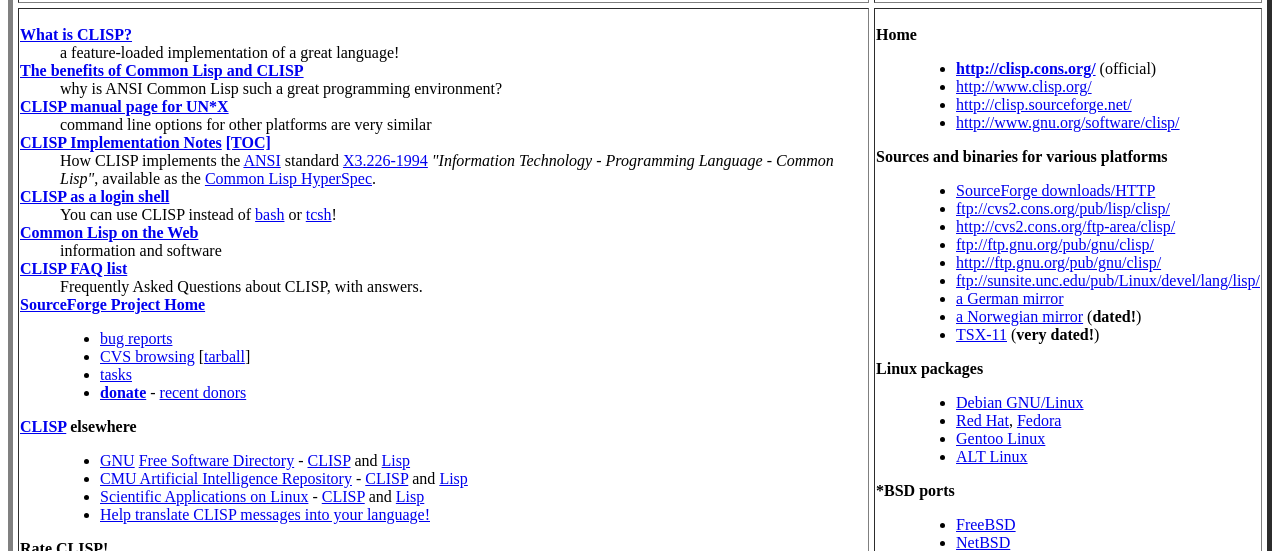
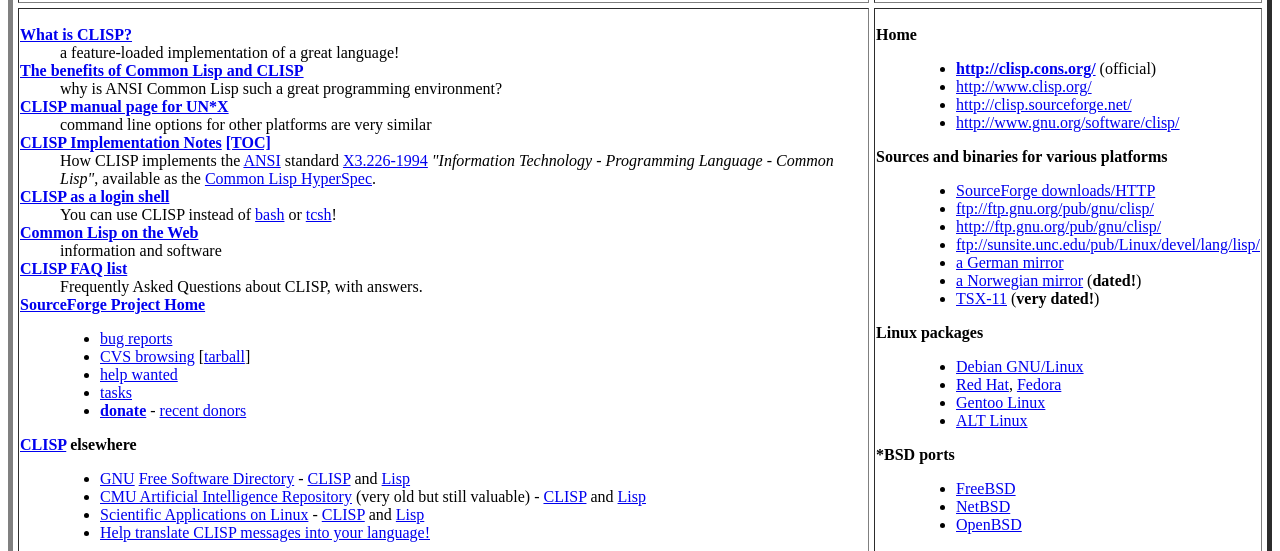
Before and after one commit to gnu-mirror-unofficial/clisp, a PHP site: page / in a window 1280 px wide. Shown: the part 320-871 px from the top of the page. Run offline with PHP 8.4, Linux system fonts and the light colour scheme.

Commit message:
fixed links

```diff
--- a/index.php
+++ b/index.php
@@ -69,14 +69,14 @@
   <dd><ul>
    <!-- li><a href="http://sourceforge.net/mail/?group_id=1355"
         >mailing lists</a></li -->
-   <li><a href="http://sourceforge.net/bugs/?group_id=1355"
+   <li><a href="http://sourceforge.net/tracker/?group_id=1355&atid=101355"
           >bug reports</a></li>
-   <li><a href="http://cvs.sourceforge.net/cgi-bin/viewcvs.cgi/clisp/"
+   <li><a href="http://cvs.sourceforge.net/viewcvs.py/clisp/"
           >CVS browsing</a>
     [<a href="http://cvs.sourceforge.net/cvstarballs/clisp-cvsroot.tar.bz2"
      >tarball</a>]</li>
-   <!-- li><a href="http://sourceforge.net/people/?group_id=1355">help
-        wanted</a></li -->
+   <li><a href="http://sourceforge.net/people/?group_id=1355">help
+     wanted</a></li>
    <li><a href="http://sourceforge.net/pm/?group_id=1355">tasks</a></li>
    <li><a href="https://sourceforge.net/donate/?group_id=1355"
           ><strong>donate</strong></a> -
@@ -86,15 +86,16 @@
   <dd><ul>
    <li><a href="http://www.gnu.org">GNU</a>
        <a href="http://www.gnu.org/directory/">Free Software Directory</a>
-     - <a href="http://www.gnu.org/directory/clisp.html">CLISP</a> and
+     - <a href="http://www.gnu.org/directory/CLISP.html">CLISP</a> and
        <a href="http://www.gnu.org/search/fsd-search.py?q=lisp">Lisp</a></li>
    <li><a href="http://www-2.cs.cmu.edu/afs/cs.cmu.edu/project/ai-repository/ai/0.html">CMU Artificial Intelligence Repository</a>
+    (very old but still valuable)
     - <a href="http://www-2.cs.cmu.edu/afs/cs/project/ai-repository/ai/lang/lisp/impl/clisp/0.html">CLISP</a> and
     <a href="http://www-2.cs.cmu.edu/afs/cs/project/ai-repository/ai/lang/lisp/0.html">Lisp</a></li>
-   <li><a href="http://sal.kachinatech.com/">Scientific Applications on
-     Linux</a> -
-    <a href="http://sal.kachinatech.com/F/1/CLISP.html">CLISP</a> and
-    <a href="http://sal.kachinatech.com/F/1/#LISP">Lisp</a></li>
+   <!-- the original site, sal.kachinatech.com is dead! -->
+   <li><a href="http://ceu.fi.udc.es/SAL/">Scientific Applications on Linux</a>
+    - <a href="http://ceu.fi.udc.es/SAL/F/1/CLISP.html">CLISP</a> and
+    <a href="http://ceu.fi.udc.es/SAL/F/1/index.shtml#LISP">Lisp</a></li>
    <li><a href="http://www2.iro.umontreal.ca/~pinard/po/registry.cgi?domain=clisp">Help translate CLISP messages into your language!</a></li>
   </ul></dd>
  <dt><strong>Rate CLISP!</strong></dt>
@@ -110,6 +111,9 @@
         <option value="5">5</option><option value="4">4</option>
         <option value="3">3</option><option value="2">2</option>
         <option value="1">1</option></select></fieldset></form></td>
+    <td><a href="http://www.programmingpages.com/?r=clispconsorg">
+      <img src="http://www.programmingpages.com/images/progppages10030.gif"
+           alt="vote for CLISP at the Programming Pages"/></a></td>
     <td><form method="post" action="http://www.osdir.com/modules.php?op=modload&amp;name=Downloads&amp;file=index">
       <fieldset><legend><a href="http://www.osdir.com/Downloads-req-viewdownloaddetails-lid-449-ttitle-CLISP.html">OSDir</a></legend>
        <input type="hidden" name="ratinglid" value="449"/>
@@ -122,12 +126,10 @@
         <option value="5">5</option><option value="4">4</option>
         <option value="3">3</option><option value="2">2</option>
         <option value="1">1</option></select></fieldset></form></td>
-    <td><a href="http://www.programmingpages.com/?r=clispconsorg">
-      <img src="http://www.programmingpages.com/images/progppages10030.gif"
-           alt="vote for CLISP at the Programming Pages"/></a></td>
  </tr></table></dd>
  <dt><strong>How are you using CLISP?</strong></dt>
- <dd><a href="mailto:clisp-list@lists.sourceforge.net?subject='success story'">Tell us your story</a>!</dd>
+ <dd><a href="mailto:clisp-list@lists.sourceforge.net?subject='success story'"
+        >Tell us your story</a>!</dd>
  </dl></td>
 <td><dl>
  <dt><strong>Home</strong></dt>
@@ -143,10 +145,10 @@
   <dd><ul>
     <li><a href="http://sourceforge.net/project/showfiles.php?group_id=1355"
            >SourceForge downloads/HTTP</a></li>
-    <li><a href="ftp://cvs2.cons.org/pub/lisp/clisp/"
+    <!-- li><a href="ftp://cvs2.cons.org/pub/lisp/clisp/"
                 >ftp://cvs2.cons.org/pub/lisp/clisp/</a></li>
     <li><a href="http://cvs2.cons.org/ftp-area/clisp/"
-                >http://cvs2.cons.org/ftp-area/clisp/</a></li>
+                >http://cvs2.cons.org/ftp-area/clisp/</a></li-->
     <li><a href="ftp://ftp.gnu.org/pub/gnu/clisp/"
                 >ftp://ftp.gnu.org/pub/gnu/clisp/</a></li>
     <li><a href="http://ftp.gnu.org/pub/gnu/clisp/"
@@ -226,11 +228,10 @@
     <legend><a href="http://gmane.org/"
                ><img src="http://gmane.org/img/gmane-50.png"
                      width="51" height="50" alt="Gmane"/></a>
-     <a href="http://news.gmane.org/thread.php?group=gmane.lisp.clisp.announce"
+     <a href="http://news.gmane.org/gmane.lisp.clisp.announce"
         >clisp-announce</a>
-     <a href="http://news.gmane.org/thread.php?group=gmane.lisp.clisp.general"
-        >clisp-list</a>
-     <a href="http://news.gmane.org/thread.php?group=gmane.lisp.clisp.devel"
+     <a href="http://news.gmane.org/gmane.lisp.clisp.general">clisp-list</a>
+     <a href="http://news.gmane.org/gmane.lisp.clisp.devel"
         >clisp-devel</a></legend>
     <select name="group">
      <option value="gmane.lisp.clisp.general">clisp-list</option>
@@ -257,17 +258,13 @@
   <a href="http://www.podval.org/~sds/">http://www.podval.org/~sds/</a>
 </td></tr>
 <tr><th><a href="http://sf.net/users/ampy">Arseny Slobodjuck</a></th>
- <td align="center">
-  <a href="no home">no home</a>
-</td></tr>
+ <td align="center">no home</td></tr>
 <tr><th><a href="http://sf.net/users/hin">John Hinsdale</a></th>
  <td align="center">
-  <a href="http://www.alma.com/staff/hin">http://www.alma.com/staff/hin</a>
+  <a href="http://www.alma.com/staff/hin/">http://www.alma.com/staff/hin/</a>
 </td></tr>
 <tr><th><a href="http://sf.net/users/hoehle">J&ouml;rg H&ouml;hle</a></th>
- <td align="center">
-  <a href="http://zeus.gmd.de/~hoehle/">http://zeus.gmd.de/~hoehle/</a>
-</td></tr>
+ <td align="center">no home</td></tr>
 <tr><th><a href="http://sf.net/users/peterjb">Peter Burwood</a></th>
  <td align="center">
   <a href="http://www.users.dircon.co.uk/~arcangel/">http://www.users.dircon.co.uk/~arcangel/</a>
```
